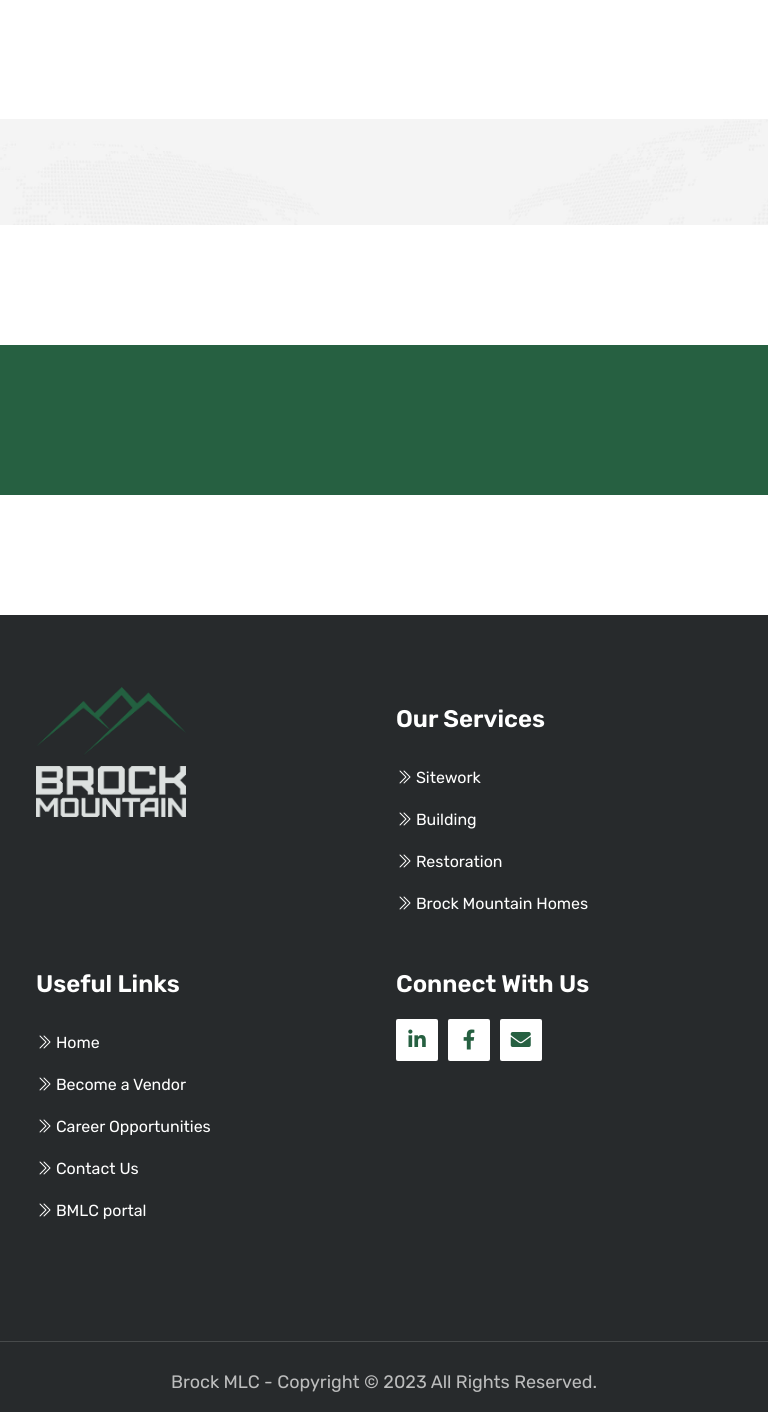
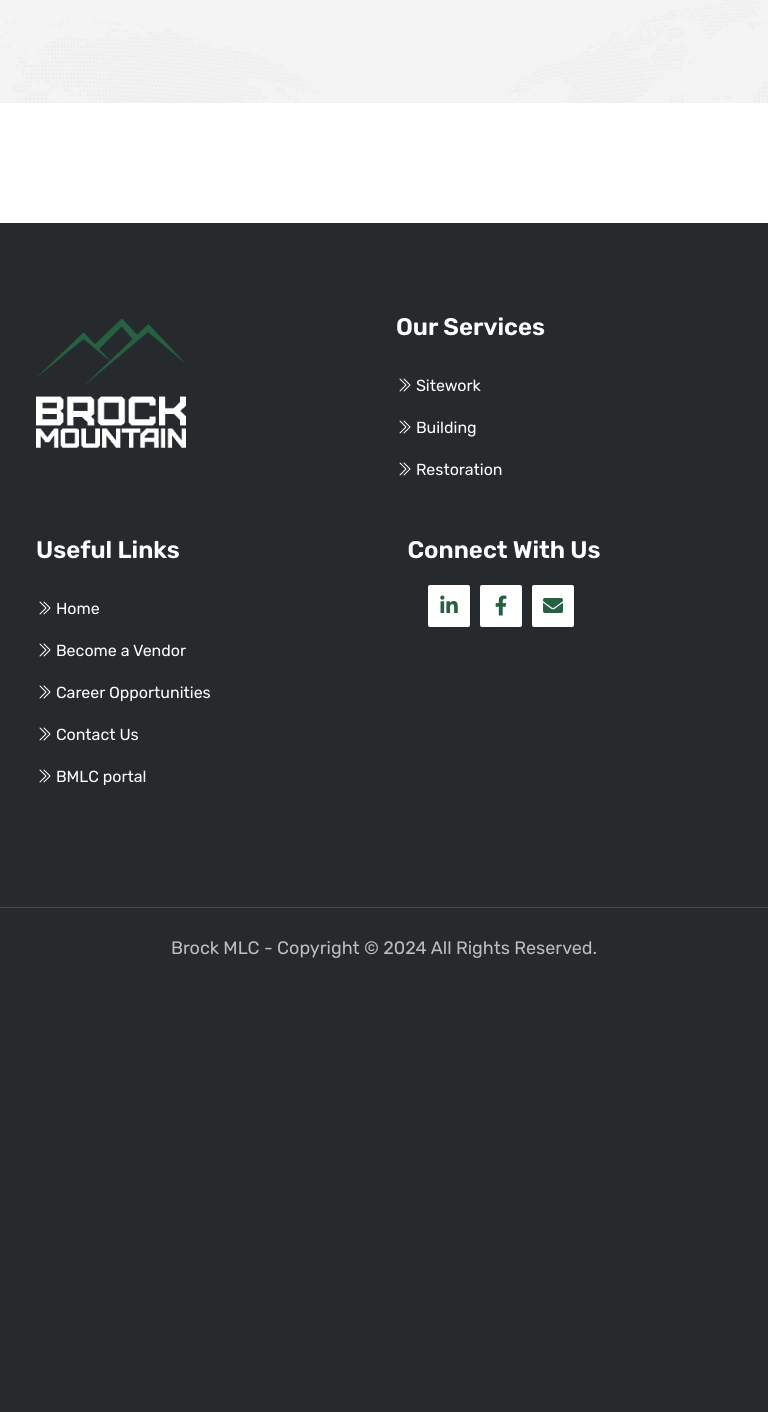
Before and after one commit to jdcardenasBrock/brockmlc, a Laravel app: page / in a window 768 px wide. Shown: the part 2378-3790 px from the top of the page. After the commit the page ends 3336 px from the top, so only its background shows below. Run offline with Laravel 8, Linux system fonts and the light colour scheme; some libraries are stand-ins or nearby versions.

Commit message:
ajustes fase 3 website

```diff
--- a/resources/views/layouts/website.blade.php
+++ b/resources/views/layouts/website.blade.php
@@ -68,9 +68,32 @@
         .sticky-menu .header-munu.style-two ul li:last-of-type{
             margin-right: 55px !important;
         }
-        @media (max-width: 991.98px) {
+        .logo_footer, .footer-wiget-social{
+            display: flex;
+            justify-content: center;
+            align-items: center;
+        }
+        @media (max-width: 767px) {
+            .logo_footer, .footer-wiget-social{
+                display: block;
+            }
+        }
+        @media (min-width: 768px) and (max-width: 991px){
             .footer-wiget-log a img{
                 width:150px;
+            }
+            .logo_footer{
+                display: flex;
+                justify-content: start;
+                align-items: end;
+            }
+            .footer-wiget-social{
+                display: flex;
+                justify-content: center;
+                align-items: end;
+            }
+            #social-tittle{
+                text-align: center;
             }
         }
     </style>
@@ -113,7 +136,7 @@
 										<li><a href="{{route('sitework')}}">Sitework</a></li>
 										<li><a href="{{route('building')}}">Building</a></li>
 										<li><a href="{{route('restoration')}}">Restoration</a></li>
-										<li><a href="https://brockmountainhomes.com/" target="_blank">Brock Mountain Homes</a></li>
+										<!-- <li><a href="https://brockmountainhomes.com/" target="_blank">Brock Mountain Homes</a></li> -->
 									</ul>
 								</div>
 							</li>
@@ -208,10 +231,10 @@
 <div class="footer-area">
     <div class="container">
         <div class="row">
-            <div class="col-lg-3 col-md-6">
+            <div class="col-lg-3 col-md-6 logo_footer">
                 <div class="footer-wiget" style="visibility: visible;">
                     <div class="footer-wiget-log">
-                        <a href="{{route('index')}}"><img width="150px" src="assets/images/logo_negativo.png" alt=""></a>
+                        <a href="{{route('index')}}"><img width="150px" src="assets/images/Logo negativo.png" alt=""></a>
                     </div>
                     <div class="footer-wiget-text">
                         <p></p>
@@ -236,7 +259,7 @@
                             <li><a href="{{route('sitework')}}"><i class="bi bi-chevron-double-right"></i> Sitework</a></li>
                             <li><a href="{{route('building')}}"><i class="bi bi-chevron-double-right"></i> Building </a></li>
                             <li><a href="{{route('restoration')}}"><i class="bi bi-chevron-double-right"></i> Restoration </a></li>
-                            <li><a href="https://brockmountainhomes.com/"><i class="bi bi-chevron-double-right"></i> Brock Mountain Homes </a></li>
+                            <!-- <li><a href="https://brockmountainhomes.com/"><i class="bi bi-chevron-double-right"></i> Brock Mountain Homes </a></li> -->
                         </ul>
                     </div>
                 </div>
@@ -258,12 +281,12 @@
                     </div>
                 </div>
             </div>
-            <div class="col-lg-3 col-md-6 col-sm-6 pr-0">
+            <div class="col-lg-2 col-md-4 col-sm-6 pr-0">
                 <div class="foter-box">
-                    <div class="footer-wiget-title">
+                    <div class="footer-wiget-title" id="social-tittle">
                         <h4>Connect With Us</h4>
                     </div>
-                    <div class="footer-wiget-social">
+                    <div class="footer-wiget-social" >
                         <ul>
                             <li><a href="#"><i class="fab fa-linkedin-in"></i></a></li>
                             <li><a href="https://www.facebook.com/brockmlc/" target="_blank"><i class="fab fa-facebook-f"></i></a></li>
@@ -308,7 +331,7 @@
         <div class="row mt-110">
             <div class="col-lg-6 col-md-12">
                 <div class="copyright-text">
-                    <p>Brock MLC - Copyright © 2023 All Rights Reserved.</p>
+                    <p>Brock MLC - Copyright © 2024 All Rights Reserved.</p>
                 </div>
             </div>
         </div>
--- a/resources/views/webpage/building.blade.php
+++ b/resources/views/webpage/building.blade.php
@@ -316,9 +316,9 @@
 						<div class="eulding-btn about">
 							<a href="https://www.realtor.com/realestateandhomes-detail/M9419213114">View Our Latest Listing on Realtor.com<i class="bi bi-arrow-up-right-circle-fill"></i></a>
 						</div>
-						<div class="eulding-btn about mt-3">
+						<!-- <div class="eulding-btn about mt-3">
 							<a href="https://brockmountainhomes.com/">Visit Brock Mountain Homes <i class="bi bi-arrow-up-right-circle-fill"></i></a>
-						</div>
+						</div> -->
 					</div>
 				</div>
 			</div>
--- a/resources/views/webpage/index.blade.php
+++ b/resources/views/webpage/index.blade.php
@@ -331,8 +357,8 @@
 <!--==================================================-->
 <!-- Start Euildint About Area -->
 <!--==================================================-->
-<div class="about-area style-two wow animate__slideInUp" style="background-color: #272a2c; margin-top: 120px;">
-	<div class="container">
+<div class="about-area style-two wow animate__slideInUp" style="background-color: #272a2c; margin-top: -10px;">
+	<div class="container" id="container_section_1">
 		<div class="row">
 			<div class="col-lg-6 col-md-12">
 				<div class="section-title d-lg-none d-sm-block mb-5">
@@ -340,13 +366,13 @@
 						<img src="assets/images/resource/section-shape.png" alt="">
 					</div> -->
 					<div class="section-sub-title">
-						<h4 style="color: white">WE'RE MORE THAN A GENERAL CONTRACTOR, <br>WE'RE YOUR SOLUTION</h4>
+						<h4 style="color: white">We Are More Than A General Contractor…</h4>
 					</div>
 					<!-- <div class="section-main-title about">
 						<h2>Exceeding The Demands Of Commercial Sitework & Building Through Innovation & Dependability</h2>
 					</div> -->
 				</div>
-				<div class="about-thumb style-two wow animate__slideInUp" id="logo_section_1" style="background-image: url('assets/images/logo_negativo.png'); background-position: center center; background-size: contain; background-repeat: no-repeat">
+				<div class="about-thumb style-two wow animate__slideInUp" id="logo_section_1" style="background-image: url('assets/images/Logo negativo.png'); background-position: center center; background-size: contain; background-repeat: no-repeat;">
 					<!-- <img src="assets/images/home/Home_9-Sup_Construction.jpg" alt=""> -->
 					<!-- statr about counter -->
 					<!-- <div class="about-counter">
@@ -368,15 +394,15 @@
 						<img src="assets/images/resource/section-shape.png" alt="">
 					</div> -->
 					<div class="section-sub-title">
-						<h4 style="color: white">WE'RE MORE THAN A GENERAL CONTRACTOR, <br>WE'RE YOUR SOLUTION</h4>
+						<h4 style="color: white">We Are More Than A General Contractor…</h4>
 					</div>
 					<!-- <div class="section-main-title about">
-						<h2 style="color: white">WE'RE MORE THAN A GENERAL CONTRACTOR, WE’RE YOUR SOLUTION</h2>
+						<h2 style="color: white">WE'RE MORE THAN A GENERAL CONTRACTOR, WE'RE YOUR SOLUTION</h2>
 					</div> -->
 				</div>
 				<div class="about-content wow animate__slideInUp">
 					<div class="about-discribtion">
-						<p style="color: white">Brock Mountain is dedicated to providing clients the very best in construction services. We are a multidisciplinary general contractor whose Quality, Integrity, and Expertise allow us to make complex projects simple. We take pride in the relationships we foster with our clients and are passionate about continuously improving to exceed our client's expectations. Our commitment to excellence is the motivation behind everything we do at Brock Mountain.</p>
+						<p style="color: white">With over a decade of experience, Brock Mountain is dedicated to ensuring your construction services are both seamless and gratifying. Our team of professionals possess extensive knowledge and are devoted to delivering top-tier service and craftsmanship throughout every phase of your project. With core values of Safety, Quality, and Integrity, we are capable of efficiently managing complex projects through comprehensive services and turnkey solutions. We cultivate meaningful relationships with our clients and are driven by a fervent dedication to surpassing their expectations through continuous improvement. Our unwavering commitment to excellence serves as the guiding force behind every endeavor at Brock Mountain.</p>
 					</div>
 					<!-- start process bar -->
 
@@ -483,7 +509,7 @@
 <!--==================================================-->
 <!-- Start Euildint Testimonial Area -->
 <!--==================================================-->
-<div class="testimonial-area wow animate__slideInUp">
+<div class="testimonial-area wow animate__slideInUp" style="margin-bottom: 120px">
 	<div class="container">
 		<div class="row">
 
@@ -556,7 +582,7 @@
 							<div class="testi-text">
 								<p>
 								<a href="{{route('our_mission')}}#testimonials-section" class="link_custom" style="text-decoration: none;">
-								“We were very happy that we chose Brock Mountain. We would hire them again, and probably will for our next project. We are very satisfied with their workmanship and their knowledge of what they were doing. This company was very time efficient and completed their job with professionalism, and on schedule. Wish I could give them a higher ranking than 5 stars because they deserve it.”
+								“This company was very time efficient and completed their job with professionalism, and on schedule. Wish I could give them a higher ranking than 5 stars because they deserve it.”
 								<br>
 								<br>
 								<strong>(Property Manager)</strong>
@@ -798,7 +824,7 @@
 <!--==================================================-->
 <!-- Start Euildint Brand Area -->
 <!--==================================================-->
-<div class="brand-area " style="margin-bottom: 120px; margin-top: 120px;">
+<div class="brand-area " style="margin-bottom: 120px; margin-top: 120px; display: none">
 	<div class="container-fluid">
 		<div class="row">
 			<div class="brand_list owl-carousel">
```
Also changed, not shown: other parts of resources/views/webpage/index.blade.php (+29 -3 lines), public/assets/images/Logo negativo.png (added), 1 other file.
